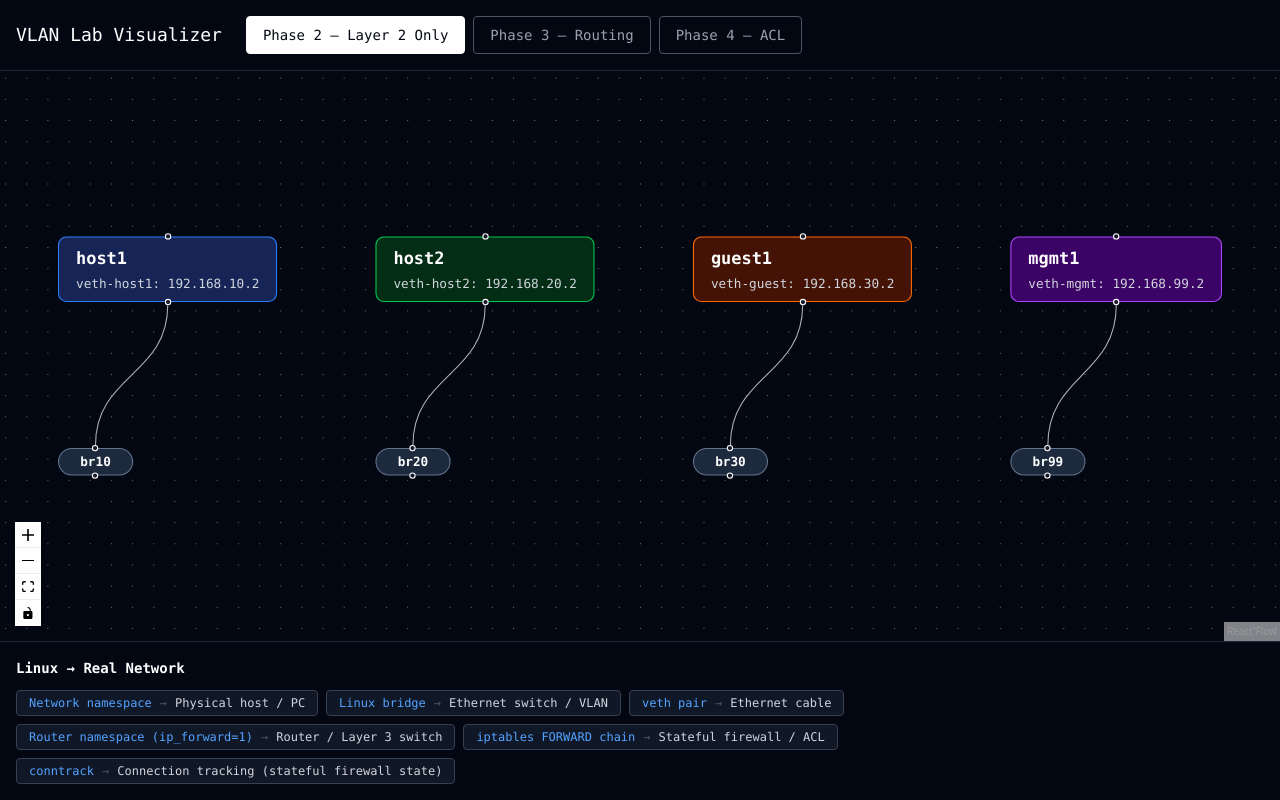
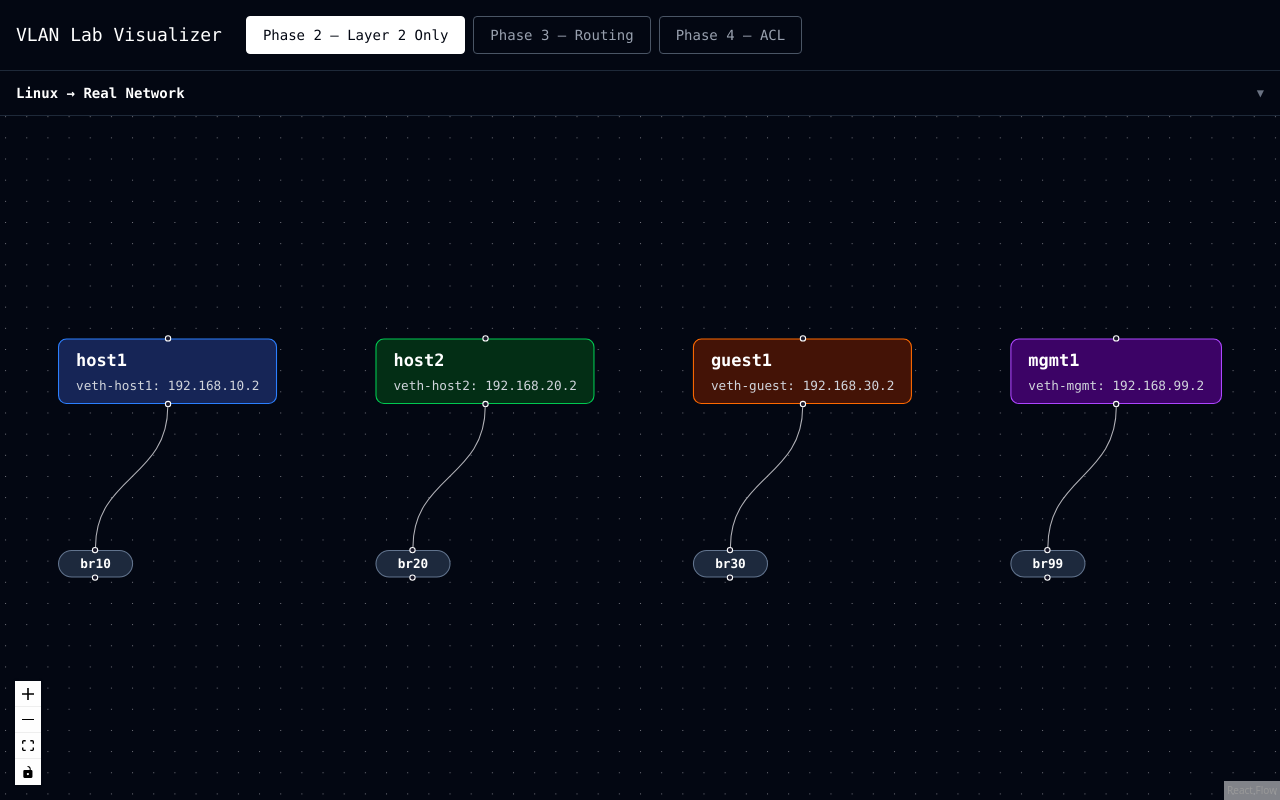
Before and after one commit to kaelpeterson14/vlan-lab-linux, a React (Vite) app in the folder visualiser/: page / in a window 1280 px wide. Built offline with nearby package versions, Linux system fonts and the light colour scheme.

Commit message:
Chore: Ui improvements

```diff
--- a/visualiser/src/App.tsx
+++ b/visualiser/src/App.tsx
@@ -11,9 +11,12 @@ function App() {
 
   return (
     <div className="w-screen h-screen bg-gray-950 flex flex-col">
-      <div className="p-4 border-b border-gray-800 flex items-center gap-6">
-        <h1 className="text-white font-mono text-lg">VLAN Lab Visualizer</h1>
-        <PhaseToggle />
+      <div className="border-b border-gray-800">
+        <div className="p-4 flex items-center gap-6">
+          <h1 className="text-white font-mono text-lg">VLAN Lab Visualizer</h1>
+          <PhaseToggle />
+        </div>
+        <ConceptsPanel />
       </div>
       <div className="flex-1 flex overflow-hidden">
         <div className="flex-1 flex flex-col overflow-hidden">
@@ -21,7 +24,6 @@ function App() {
             <TopologyCanvas />
             <NodeInspector />
           </div>
-          <ConceptsPanel />
           {currentPhase === 4 && <PacketSimulator />}
         </div>
         {currentPhase === 4 && <AclInspector />}
--- a/visualiser/src/components/AclInspector.tsx
+++ b/visualiser/src/components/AclInspector.tsx
@@ -1,5 +1,6 @@
 import { aclRules } from "../data/topology"
 import { useLabStore } from "../store/labstore"
+import Collapsible from "./Collapsible"
 
 const actionColors: Record<string, string> = {
     ACCEPT: "text-green-400 border-green-700",
@@ -10,13 +11,13 @@ export default function AclInspector() {
     const { lastMatchedRule } = useLabStore()
 
     return (
-        <div className="w-80 h-full overflow-y-auto border-l border-gray-800 bg-gray-950 p-4 font-mono">
-            <h2 className="text-white text-sm font-bold mb-4">ACL Rules — FORWARD Chain</h2>
-            <div className="flex flex-col gap-3">
+        <div className="w-80 h-full overflow-y-auto border-l border-gray-800 bg-gray-950">
+            <Collapsible title="ACL Rules — FORWARD Chain">
+                <div className="flex flex-col gap-3 px-4 pb-4">
                     {aclRules.map(rule => (
                         <div
                             key={rule.id}
-                        className={`border rounded p-3 text-xs transition-colors ${lastMatchedRule?.id === rule.id
+                            className={`border rounded p-3 text-xs transition-colors font-mono ${lastMatchedRule?.id === rule.id
                                     ? "border-yellow-400 bg-yellow-950"
                                     : "border-gray-700 bg-gray-900"
                                 }`}
@@ -24,20 +25,19 @@ export default function AclInspector() {
                             <div className={`font-bold mb-1 ${actionColors[rule.action]}`}>
                                 {rule.action} {rule.protocol ? `(${rule.protocol})` : ""}
                             </div>
-                        <div className="text-gray-400 mb-1">
-                            {rule.src} → {rule.dst}
-                        </div>
+                            <div className="text-gray-400 mb-1">{rule.src} → {rule.dst}</div>
                             <div className="text-gray-500 mb-2">{rule.description}</div>
                             <code className="text-gray-600 text-xs break-all">{rule.iptablesCmd}</code>
                         </div>
                     ))}
-                <div className="border border-red-900 rounded p-3 text-xs bg-gray-900">
+                    <div className="border border-red-900 rounded p-3 text-xs bg-gray-900 font-mono">
                         <div className="font-bold text-red-400 mb-1">DROP (default policy)</div>
                         <div className="text-gray-400 mb-1">any → any</div>
                         <div className="text-gray-500">No rule matched. Packet dropped by default FORWARD policy.</div>
                         <code className="text-gray-600 text-xs">iptables -P FORWARD DROP</code>
                     </div>
                 </div>
+            </Collapsible>
         </div>
     )
 }
--- /dev/null
+++ b/visualiser/src/components/Collapsible.tsx
@@ -0,0 +1,24 @@
+import { useState } from "react"
+
+interface Props {
+    title: string
+    defaultOpen?: boolean
+    children: React.ReactNode
+}
+
+export default function Collapsible({ title, defaultOpen = true, children }: Props) {
+    const [open, setOpen] = useState(defaultOpen)
+
+    return (
+        <div className="border-t border-gray-800">
+            <button
+                onClick={() => setOpen(o => !o)}
+                className="w-full flex items-center justify-between px-4 py-3 text-white font-mono text-sm font-bold hover:bg-gray-900 transition-colors"
+            >
+                <span>{title}</span>
+                <span className="text-gray-500 text-xs">{open ? "▲" : "▼"}</span>
+            </button>
+            {open && <div>{children}</div>}
+        </div>
+    )
+}
--- a/visualiser/src/components/ConceptsPanel.tsx
+++ b/visualiser/src/components/ConceptsPanel.tsx
@@ -1,3 +1,5 @@
+import Collapsible from "./Collapsible"
+
 const concepts = [
     { linux: "Network namespace", real: "Physical host / PC" },
     { linux: "Linux bridge", real: "Ethernet switch / VLAN" },
@@ -9,9 +11,8 @@ const concepts = [
 
 export default function ConceptsPanel() {
     return (
-        <div className="border-t border-gray-800 bg-gray-950 p-4 font-mono">
-            <h2 className="text-white text-sm font-bold mb-3">Linux → Real Network</h2>
-            <div className="flex flex-wrap gap-2">
+        <Collapsible title="Linux → Real Network" defaultOpen={false}>
+            <div className="px-4 pb-4 flex flex-wrap gap-2">
                 {concepts.map(c => (
                     <div key={c.linux} className="flex gap-2 items-center text-xs border border-gray-700 rounded px-3 py-1 bg-gray-900">
                         <span className="text-blue-400">{c.linux}</span>
@@ -20,6 +21,6 @@ export default function ConceptsPanel() {
                     </div>
                 ))}
             </div>
-        </div>
+        </Collapsible>
     )
 }
--- a/visualiser/src/components/PacketSimulator.tsx
+++ b/visualiser/src/components/PacketSimulator.tsx
@@ -2,6 +2,7 @@ import { useState } from "react"
 import { useLabStore } from "../store/labstore"
 import { matchAcl } from "../utils/matchAcl"
 import type { ActivePacket } from "../store/labstore"
+import Collapsible from "./Collapsible"
 
 const hosts = ["host1", "host2", "guest1", "mgmt1"]
 const protocols = ["tcp", "icmp"] as const
@@ -22,9 +23,8 @@ export default function PacketSimulator() {
     }
 
     return (
-        <div className="border-t border-gray-800 bg-gray-950 p-4 font-mono">
-            <h2 className="text-white text-sm font-bold mb-3">Packet Simulator</h2>
-            <div className="flex gap-3 items-end flex-wrap">
+        <Collapsible title="Packet Simulator">
+            <div className="px-4 pb-4 flex gap-3 items-end flex-wrap">
                 <div className="flex flex-col gap-1">
                     <label className="text-gray-500 text-xs">Source</label>
                     <select
@@ -63,13 +63,13 @@ export default function PacketSimulator() {
                 </button>
                 {result && (
                     <div className={`text-sm font-bold px-3 py-1 rounded border ${result === "ACCEPT"
-                            ? "text-green-400 border-green-700 bg-green-950"
-                            : "text-red-400 border-red-700 bg-red-950"
+                        ? "text-green-400 border-green-700 bg-green-950"
+                        : "text-red-400 border-red-700 bg-red-950"
                         }`}>
                         {result}
                     </div>
                 )}
             </div>
-        </div>
+        </Collapsible>
     )
 }
```
Lines whose indentation alone changed are shown as unchanged.
